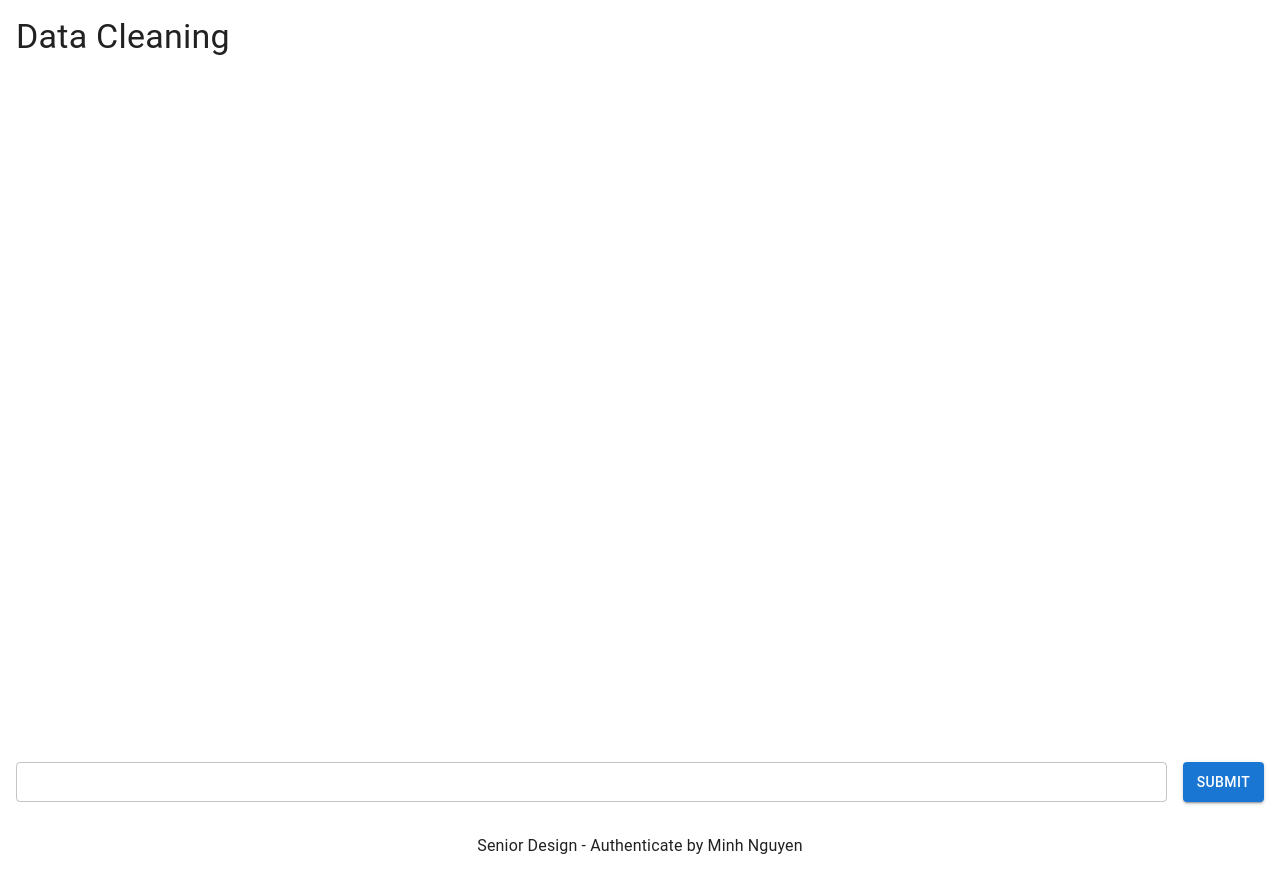
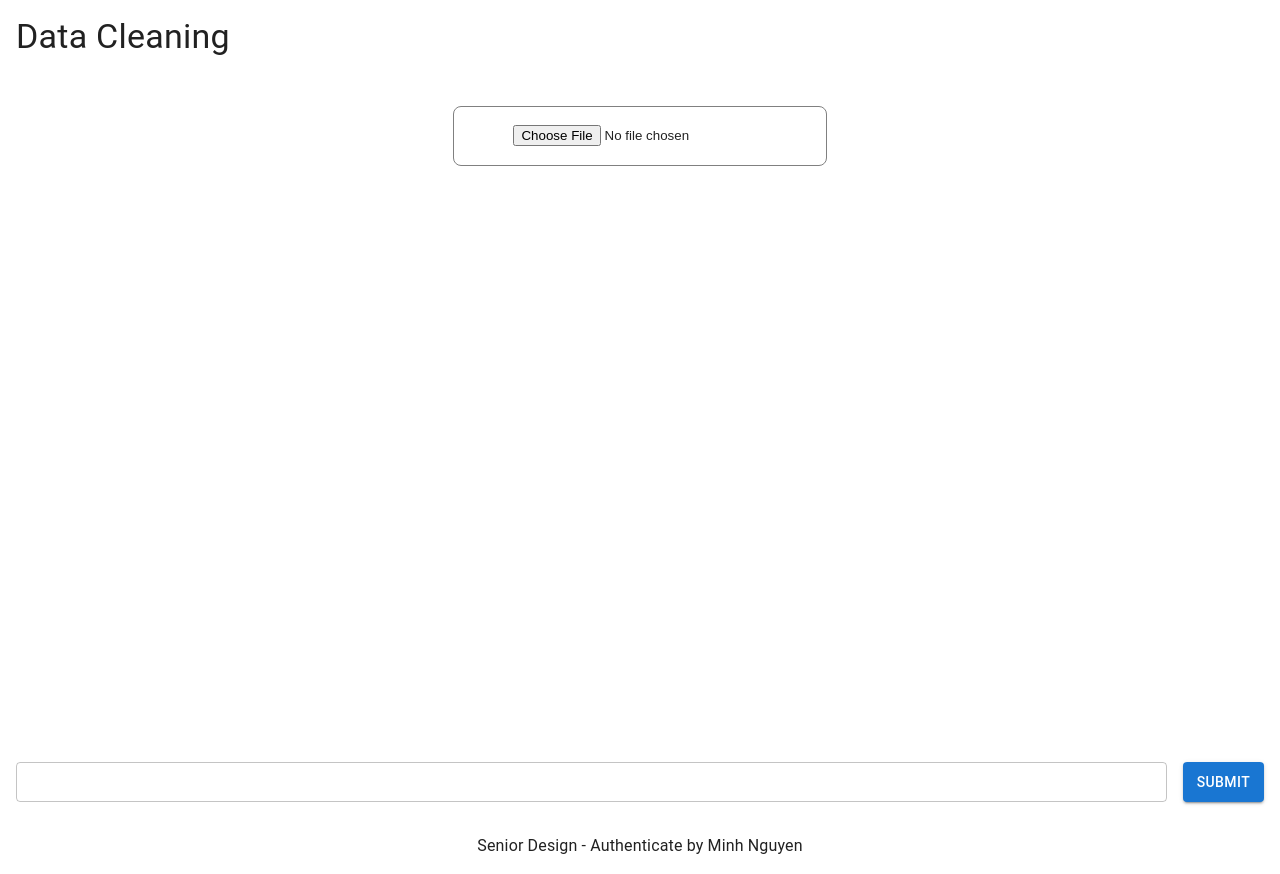
Before and after one commit to minhN2000/Data_Cleaning, a React (Create React App) app in the folder senior design/seniordesign/frontend/: page / in a window 1280 px wide. Built offline with nearby package versions, Linux system fonts and the light colour scheme.

Commit message:
Enable .csv uploading in frontend

```diff
--- a/senior design/seniordesign/frontend/src/components/ChatBox.tsx
+++ b/senior design/seniordesign/frontend/src/components/ChatBox.tsx
@@ -29,7 +29,33 @@ const ChatBox: React.FC = () => {
       height="93vh"
       padding="16px"
     >
+        {/* Box display uploaded file */}
+        <Box
+        component="form"
+        display="flex"
+        justifyContent="center"
+        alignItems="center"
+        width="30%"
+        height="60px"
+        bgcolor="background.paper"
+        borderRadius="8px"
+        margin="16px 0"
+        sx={{ border: "1px solid grey" }}
+        onSubmit={(e) => {
+            e.preventDefault();
+            // Handle file upload logic here
+        }}
+        >
+            <input
+                type="file"
+                accept=".csv"
+                onChange={(e) => {
+                // Handle file change event
+                }}
+            />
+        </Box>
 
+        {/* Box display content */}
         <Box
             component="ul"
             flexGrow={1}
@@ -65,6 +91,7 @@ const ChatBox: React.FC = () => {
             ))}
         </Box>
 
+        {/* Box for user enter instruction */}
         <Box
             component="form"
             display="flex"
```
Lines whose indentation alone changed are shown as unchanged.
